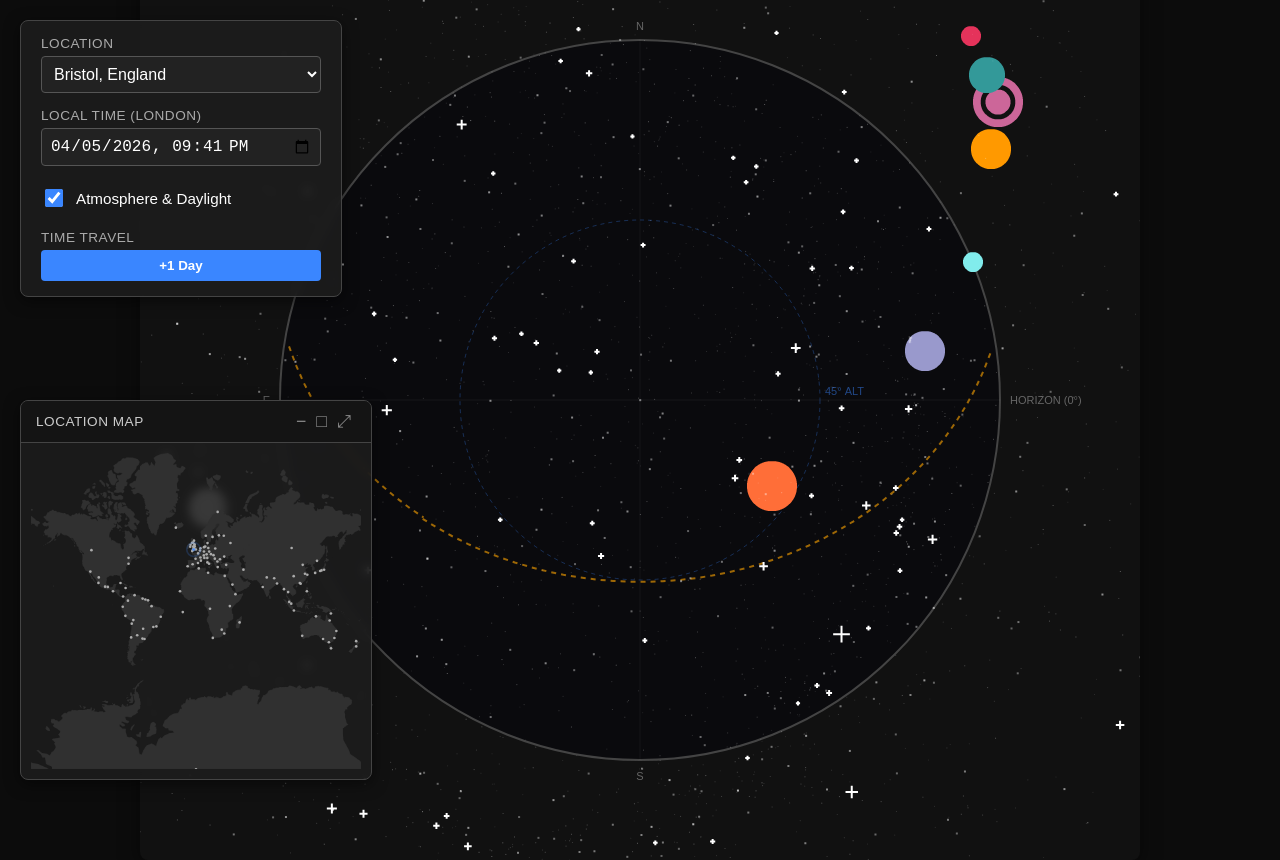
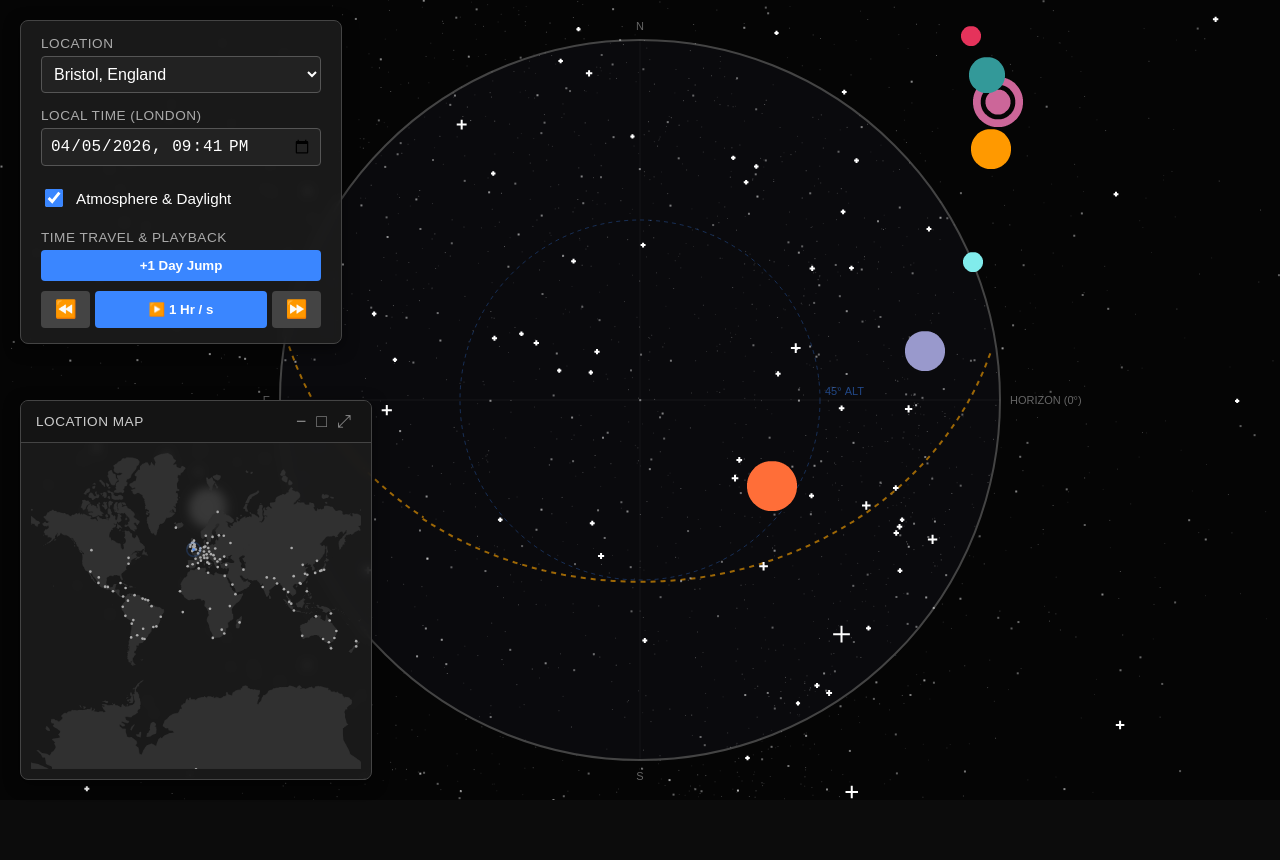
Before and after one commit to yorkgibson2011/sky-map, a Vue app in the folder my-sky-app/: page / in a window 1280 px wide. After the commit the page ends 800 px from the top, so only its background shows below. Built offline with nearby package versions, Linux system fonts and the light colour scheme.

Commit message:
playback

```diff
--- a/my-sky-app/src/components/SkyControls.vue
+++ b/my-sky-app/src/components/SkyControls.vue
@@ -55,9 +55,7 @@ const dateTimeInput = ref<string>(formatWithOffset(skyStore.targetDate, visualOf
 const isInputFocused = ref(false)
 
 watch([() => skyStore.targetDate, visualOffsetMs], ([newDate, newOffset]) => {
-  // THE SHIELD: Do NOT overwrite the input if the user is interacting with it!
   if (isInputFocused.value) return;
-
   const newStr = formatWithOffset(newDate, newOffset)
   if (dateTimeInput.value !== newStr) dateTimeInput.value = newStr
 })
@@ -81,13 +79,40 @@ function onDateChange(event: Event) {
   const target = event.target as HTMLInputElement
   if (target.value) {
     const localDateAsUtc = new Date(target.value + 'Z')
-
-    // Safely abort if the browser passes a corrupted string while typing
     if (isNaN(localDateAsUtc.getTime())) return;
-
     const trueOffsetMs = getTzOffsetMs(localDateAsUtc, skyStore.timezone)
     const absoluteDate = new Date(localDateAsUtc.getTime() - trueOffsetMs)
     skyStore.setDate(absoluteDate, 1500)
+  }
+}
+
+// ==========================================
+// NEW: Playback Speed Array & Methods
+// ==========================================
+const RATES = [
+  { label: '-1 Wk / s', val: -604800 },
+  { label: '-1 Day / s', val: -86400 },
+  { label: '-1 Hr / s', val: -3600 },
+  { label: '-1 Min / s', val: -60 },
+  { label: 'Realtime', val: 1 },
+  { label: '1 Min / s', val: 60 },
+  { label: '1 Hr / s', val: 3600 },
+  { label: '1 Day / s', val: 86400 },
+  { label: '1 Wk / s', val: 604800 }
+]
+const rateIndex = ref(6) // Default to "1 Hr / s"
+
+function slower() {
+  if (rateIndex.value > 0) {
+    rateIndex.value--
+    skyStore.playbackRate = RATES[rateIndex.value].val
+  }
+}
+
+function faster() {
+  if (rateIndex.value < RATES.length - 1) {
+    rateIndex.value++
+    skyStore.playbackRate = RATES[rateIndex.value].val
   }
 }
 </script>
@@ -122,8 +147,16 @@ function onDateChange(event: Event) {
     </div>
 
     <div class="control-group">
-      <label>Time Travel</label>
-      <button @click="stepForwardOneDay">+1 Day</button>
+      <label>Time Travel & Playback</label>
+      <button @click="stepForwardOneDay" class="full-btn">+1 Day Jump</button>
+
+      <div class="playback-controls">
+        <button @click="slower" :disabled="rateIndex === 0" title="Slower" class="scrub-btn">⏪</button>
+        <button @click="skyStore.togglePlay" class="play-btn" :class="{ 'is-active': skyStore.isPlaying }">
+          {{ skyStore.isPlaying ? '⏸️ ' + RATES[rateIndex].label : '▶️ ' + RATES[rateIndex].label }}
+        </button>
+        <button @click="faster" :disabled="rateIndex === RATES.length - 1" title="Faster" class="scrub-btn">⏩</button>
+      </div>
     </div>
   </div>
 </template>
@@ -136,6 +169,16 @@ label { font-size: 0.85rem; color: #aaa; text-transform: uppercase; letter-spaci
 .checkbox-label { cursor: pointer; color: #fff; text-transform: none; letter-spacing: 0; font-size: 0.95rem;}
 select, input:not([type="checkbox"]) { padding: 8px; border-radius: 4px; border: 1px solid #555; background: #222; color: white; outline: none; font-size: 1rem; }
 input[type="checkbox"] { width: 18px; height: 18px; cursor: pointer; accent-color: #3a86ff;}
-button { padding: 8px 12px; background: #3a86ff; color: white; border: none; border-radius: 4px; cursor: pointer; font-weight: bold; transition: background 0.2s; }
-button:hover { background: #2a66cc; }
+
+button { padding: 8px 12px; background: #3a86ff; color: white; border: none; border-radius: 4px; cursor: pointer; font-weight: bold; transition: background 0.2s, transform 0.1s; }
+button:hover:not(:disabled) { background: #2a66cc; }
+button:active:not(:disabled) { transform: scale(0.97); }
+button:disabled { opacity: 0.5; cursor: not-allowed; background: #444; }
+
+.playback-controls { display: flex; gap: 5px; margin-top: 5px; }
+.scrub-btn { flex: 1; padding: 8px 0; background: #444; font-size: 1.1rem; }
+.scrub-btn:hover:not(:disabled) { background: #555; }
+.play-btn { flex: 3; display: flex; justify-content: center; align-items: center; gap: 5px; }
+.play-btn.is-active { background: #ff3a5e; }
+.play-btn.is-active:hover { background: #cc2a4a; }
 </style>
--- a/my-sky-app/src/components/SkyDome.vue
+++ b/my-sky-app/src/components/SkyDome.vue
@@ -1,11 +1,14 @@
 <script setup lang="ts">
-import { ref, watch, onMounted } from 'vue'
+import { ref, watch, onMounted, onUnmounted } from 'vue'
 import { useSkyStore, type RenderableBody } from '../stores/skyStore'
 import { NumberUtils } from '../utils/NumberUtils'
 
 const skyStore = useSkyStore()
 
+const containerRef = ref<HTMLDivElement | null>(null)
 const canvasRef = ref<HTMLCanvasElement | null>(null)
+let resizeObserver: ResizeObserver | null = null
+
 const imagesLoaded = ref(false)
 const imageCache: Record<string, HTMLImageElement> = {}
 
@@ -13,10 +16,11 @@ const hoveredBody = ref<RenderableBody | null>(null)
 const mouseX = ref(0)
 const mouseY = ref(0)
 
-const BG_SIZE = 720
+// NEW: Reactive dimensions
+const CANVAS_WIDTH = ref(1000)
+const CANVAS_HEIGHT = ref(920)
+const BG_SIZE = ref(720)
 const NORTH = -1
-const CANVAS_WIDTH = 1000
-const CANVAS_HEIGHT = 920
 
 async function preloadImages() {
   const assetNames = [
@@ -37,18 +41,22 @@ async function preloadImages() {
 }
 
 function getCoordinates(azimuth: number, altitude: number) {
-  const radius = ((90 - altitude) / 180) * BG_SIZE
+  const radius = ((90 - altitude) / 180) * BG_SIZE.value
   const top = NumberUtils.cosD(azimuth) * radius * NORTH
   const left = NumberUtils.sinD(azimuth) * radius * NORTH
-  return { x: (CANVAS_WIDTH / 2) + left, y: (CANVAS_HEIGHT / 2) + top }
+  return { x: (CANVAS_WIDTH.value / 2) + left, y: (CANVAS_HEIGHT.value / 2) + top }
 }
 
 function handleMouseMove(event: MouseEvent) {
   const canvas = canvasRef.value
   if (!canvas) return
+
   const rect = canvas.getBoundingClientRect()
-  const x = (event.clientX - rect.left) * (canvas.width / rect.width)
-  const y = (event.clientY - rect.top) * (canvas.height / rect.height)
+
+  // Because we scale the canvas context by DPR, CSS pixels map exactly 1:1 to our logic!
+  const x = event.clientX - rect.left
+  const y = event.clientY - rect.top
+
   mouseX.value = event.clientX
   mouseY.value = event.clientY
 
@@ -80,13 +88,20 @@ function drawSky() {
   const ctx = canvas.getContext('2d')
   if (!ctx) return
 
+  const dpr = window.devicePixelRatio || 1
+  // Reset transform to identity before clearing and scaling
+  ctx.resetTransform()
   ctx.clearRect(0, 0, canvas.width, canvas.height)
-  const centerX = CANVAS_WIDTH / 2
-  const centerY = CANVAS_HEIGHT / 2
+  // Scale the context so our CSS pixel math draws perfectly crisp on Retina/4K screens
+  ctx.scale(dpr, dpr)
 
-  // 1. DAY/NIGHT BACKGROUND BLENDING (Drawn first so it stays at the back)
+  const centerX = CANVAS_WIDTH.value / 2
+  const centerY = CANVAS_HEIGHT.value / 2
+  const bgRadius = BG_SIZE.value / 2
+
+  // 1. DAY/NIGHT BACKGROUND BLENDING
   ctx.beginPath()
-  ctx.arc(centerX, centerY, BG_SIZE / 2, 0, Math.PI * 2)
+  ctx.arc(centerX, centerY, bgRadius, 0, Math.PI * 2)
   ctx.fillStyle = '#0a0a0c'
   ctx.fill()
 
@@ -106,29 +121,27 @@ function drawSky() {
     starVisibility = Math.max(0, Math.min(1, (alt + 2) / -10));
   }
 
-  // Draw the Horizon Ring
   ctx.strokeStyle = '#444444'; ctx.lineWidth = 2; ctx.stroke()
 
-  // 2. THE CROSSHAIRS (Moved here so they paint ON TOP of the background!)
+  // 2. THE CROSSHAIRS
   ctx.beginPath()
-  ctx.moveTo(centerX, centerY - (BG_SIZE / 2)); ctx.lineTo(centerX, centerY + (BG_SIZE / 2))
-  ctx.moveTo(centerX - (BG_SIZE / 2), centerY); ctx.lineTo(centerX + (BG_SIZE / 2), centerY)
+  ctx.moveTo(centerX, centerY - bgRadius); ctx.lineTo(centerX, centerY + bgRadius)
+  ctx.moveTo(centerX - bgRadius, centerY); ctx.lineTo(centerX + bgRadius, centerY)
   ctx.strokeStyle = 'rgba(255, 255, 255, 0.05)'; ctx.lineWidth = 1; ctx.stroke()
 
-  // Add Horizon Labels
   ctx.fillStyle = '#666666'; ctx.font = '11px sans-serif'; ctx.textAlign = 'center'
-  ctx.fillText('N', centerX, centerY - (BG_SIZE / 2) - 10)
-  ctx.fillText('S', centerX, centerY + (BG_SIZE / 2) + 20)
-  ctx.textAlign = 'left'; ctx.fillText('HORIZON (0°)', centerX + (BG_SIZE / 2) + 10, centerY + 4)
-  ctx.textAlign = 'right'; ctx.fillText('E', centerX - (BG_SIZE / 2) - 10, centerY + 4)
+  ctx.fillText('N', centerX, centerY - bgRadius - 10)
+  ctx.fillText('S', centerX, centerY + bgRadius + 20)
+  ctx.textAlign = 'left'; ctx.fillText('HORIZON (0°)', centerX + bgRadius + 10, centerY + 4)
+  ctx.textAlign = 'right'; ctx.fillText('E', centerX - bgRadius - 10, centerY + 4)
 
   // 3. 45° Altitude Ring
-  ctx.beginPath(); ctx.arc(centerX, centerY, BG_SIZE / 4, 0, Math.PI * 2)
+  ctx.beginPath(); ctx.arc(centerX, centerY, bgRadius / 2, 0, Math.PI * 2)
   ctx.strokeStyle = 'rgba(58, 134, 255, 0.3)'; ctx.setLineDash([4, 4]); ctx.stroke(); ctx.setLineDash([])
   ctx.fillStyle = 'rgba(58, 134, 255, 0.5)'; ctx.textAlign = 'left'
-  ctx.fillText('45° ALT', centerX + (BG_SIZE / 4) + 5, centerY - 5)
+  ctx.fillText('45° ALT', centerX + (bgRadius / 2) + 5, centerY - 5)
 
-  // 4. Sun's Path (Sunset Line)
+  // 4. Sun's Path
   if (skyStore.sunPath.length > 0) {
     ctx.beginPath()
     let isDrawingPath = false
@@ -191,18 +204,48 @@ function drawSky() {
   })
 }
 
-onMounted(() => preloadImages())
+// NEW: Setup the ResizeObserver when mounted
+onMounted(() => {
+  preloadImages()
+
+  if (containerRef.value) {
+    resizeObserver = new ResizeObserver((entries) => {
+      for (const entry of entries) {
+        const { width, height } = entry.contentRect
+
+        CANVAS_WIDTH.value = width
+        CANVAS_HEIGHT.value = height
+
+        // Dynamically size the dome based on the smaller screen dimension,
+        // leaving 80px of padding for the N/S/E/W labels so they don't clip.
+        BG_SIZE.value = Math.min(width, height) - 80
+
+        if (canvasRef.value) {
+          const dpr = window.devicePixelRatio || 1
+          // The actual HTML buffer is multiplied by DPR
+          canvasRef.value.width = width * dpr
+          canvasRef.value.height = height * dpr
+        }
+        drawSky()
+      }
+    })
+    resizeObserver.observe(containerRef.value)
+  }
+})
+
+// Clean up the observer if the component is ever destroyed
+onUnmounted(() => {
+  if (resizeObserver) resizeObserver.disconnect()
+})
 
 watch(() => skyStore.activeBodies, () => drawSky(), { deep: true })
 watch(() => skyStore.showAtmosphere, () => drawSky())
 </script>
 
 <template>
-  <div class="sky-container">
+  <div class="sky-container" ref="containerRef">
     <canvas
       ref="canvasRef"
-      :width="CANVAS_WIDTH"
-      :height="CANVAS_HEIGHT"
       @mousemove="handleMouseMove"
       @mouseleave="handleMouseLeave"
     ></canvas>
@@ -219,8 +262,28 @@ watch(() => skyStore.showAtmosphere, () => drawSky())
 </template>
 
 <style scoped>
-.sky-container { display: flex; justify-content: center; align-items: center; position: relative; }
-canvas { background-color: #111; border-radius: 8px; box-shadow: 0 4px 20px rgba(0,0,0,0.5); cursor: default; }
+/* NEW: Ensure the container forces itself to fill available space */
+.sky-container {
+  position: absolute; /* Takes it out of document flow */
+  top: 0; left: 0;
+  width: 100vw;
+  height: 100vh;
+  display: flex;
+  justify-content: center;
+  align-items: center;
+  overflow: hidden;
+  background-color: #050505; /* Fallback deep space behind the canvas */
+}
+
+/* NEW: The canvas stretches 100% via CSS, but draws based on internal dpr buffer */
+canvas {
+  display: block;
+  width: 100%;
+  height: 100%;
+  background-color: transparent;
+  cursor: default;
+}
+
 .hover-tooltip { position: fixed; background: rgba(15, 15, 25, 0.95); border: 1px solid #444; border-radius: 6px; padding: 12px 16px; color: #fff; pointer-events: none; z-index: 100; box-shadow: 0 4px 15px rgba(0,0,0,0.5); font-family: sans-serif; min-width: 180px; }
 .hover-tooltip h3 { margin: 0 0 8px 0; font-size: 1rem; color: #3a86ff; text-transform: capitalize; }
 .tooltip-data p { margin: 4px 0; font-size: 0.85rem; color: #ccc; }
--- a/my-sky-app/src/stores/skyStore.ts
+++ b/my-sky-app/src/stores/skyStore.ts
@@ -29,16 +29,59 @@ export const useSkyStore = defineStore('sky', () => {
   const visMagThreshold = ref<number>(5.5)
 
   const activeBodies = shallowRef<RenderableBody[]>([])
-  // NEW: Store the sunset line coordinates in state
-  // NEW: Allow null values to act as a "pen lift" break in the line
   const sunPath = shallowRef<({azimuth: number, altitude: number} | null)[]>([])
 
   let animationFrameId: number | null = null;
   const isLiveTime = ref(true)
   let interactionTimeout: number | null = null
 
+  const isPlaying = ref(false)
+  const playbackRate = ref(3600)
+  let lastPlaybackTime = 0
+  let playbackFrameId: number | null = null
+
+  function togglePlay() {
+    isPlaying.value = !isPlaying.value
+    if (isPlaying.value) {
+      isLiveTime.value = false
+      if (interactionTimeout) clearTimeout(interactionTimeout)
+      if (animationFrameId) cancelAnimationFrame(animationFrameId)
+
+      lastPlaybackTime = Date.now()
+      playbackFrameId = requestAnimationFrame(playbackLoop)
+    } else {
+      if (playbackFrameId) {
+        cancelAnimationFrame(playbackFrameId)
+        playbackFrameId = null
+      }
+    }
+  }
+
+  function playbackLoop() {
+    if (!isPlaying.value) return
+    const now = Date.now()
+    const deltaMs = now - lastPlaybackTime
+    lastPlaybackTime = now
+
+    const cappedDelta = Math.min(deltaMs, 100)
+    const simDeltaMs = cappedDelta * playbackRate.value
+    const nextMs = targetDate.value.getTime() + simDeltaMs
+
+    const newDate = new Date(nextMs)
+    targetDate.value = newDate
+    currentDate.value = newDate
+
+    try {
+      recalculateSky()
+    } catch(e) {
+      console.error("Playback math error:", e)
+    }
+
+    playbackFrameId = requestAnimationFrame(playbackLoop)
+  }
+
   setInterval(() => {
-    if (isLiveTime.value && !animationFrameId) {
+    if (isLiveTime.value && !animationFrameId && !isPlaying.value) {
       const now = new Date()
       currentDate.value = now
       targetDate.value = now
@@ -47,6 +90,7 @@ export const useSkyStore = defineStore('sky', () => {
   }, 1000)
 
   function setLocation(targetLat: number, targetLon: number, targetTz: string = 'Europe/London', durationMs = 1500) {
+    if (isPlaying.value) togglePlay()
     if (animationFrameId) cancelAnimationFrame(animationFrameId)
 
     timezone.value = targetTz;
@@ -87,6 +131,7 @@ export const useSkyStore = defineStore('sky', () => {
 
   function setDate(newTargetDate: Date, durationMs = 1500, isUserAction = true) {
     if (isNaN(newTargetDate.getTime())) return;
+    if (isPlaying.value) togglePlay();
 
     if (animationFrameId) cancelAnimationFrame(animationFrameId)
     targetDate.value = newTargetDate
@@ -124,12 +169,12 @@ export const useSkyStore = defineStore('sky', () => {
   }
 
   function recalculateSky() {
-    // 1. CALCULATE THE SUNSET LINE FIRST
+    const startOfDay = new Date(currentDate.value)
+    startOfDay.setHours(0, 0, 0, 0)
+
     const path: ({azimuth: number, altitude: number} | null)[] = []
     let sunWasUp = false
 
-    // Check 12 hours before and 12 hours after the current time
-    // This ensures we capture the correct daylight arc for the timezone we are looking at!
     for (let hour = -12; hour <= 12; hour += 0.25) {
       const testDate = new Date(currentDate.value.getTime() + hour * 60 * 60 * 1000)
       const tempSunPos = PlanetaryPositions.sun(testDate)
@@ -139,7 +184,6 @@ export const useSkyStore = defineStore('sky', () => {
           path.push({ azimuth: tempSunPos.azimuth, altitude: tempSunPos.altitude })
           sunWasUp = true
         } else if (sunWasUp) {
-          // The sun just went below the horizon! Push a null to break the line.
           path.push(null)
           sunWasUp = false
         }
@@ -147,42 +191,17 @@ export const useSkyStore = defineStore('sky', () => {
     }
     sunPath.value = path
 
-    // 2. THE SHIELD: Instantly wipe the math cache clean!
-    // This stops the sunset line from corrupting the planets' geocentric coordinates.
     PlanetaryPositions.lastDate = new Date(0)
     PlanetaryPositions.lastSunDate = new Date(0)
     PlanetaryPositions.lastSun = null
 
-    // 3. NOW CALCULATE THE PLANETS
     const bodies: RenderableBody[] = []
 
-    PlanetaryPositions.PLANET_NAMES.forEach((planetName) => {
-      const calcFunction = (PlanetaryPositions as any)[planetName]
-      if (typeof calcFunction === 'function') {
-        const data: PositionData = calcFunction.call(PlanetaryPositions, currentDate.value)
-        bodies.push({
-          ...data,
-          id: planetName,
-          label: planetName.charAt(0).toUpperCase() + planetName.slice(1),
-          imageId: planetName === 'moon' ? 'moon_phases_38' : planetName,
-          isStar: false,
-          isInteractive: true,
-          moonPhase: planetName === 'moon' ? PlanetaryPositions.getAbsoluteMoonPhase(currentDate.value) : data.moonPhase
-        })
-      }
-    })
+    // ==========================================
+    // RENDERING ORDER (BACK TO FRONT)
+    // ==========================================
 
-    const sunData = PlanetaryPositions.sun(currentDate.value)
-    bodies.push({
-      ...sunData,
-      id: 'sun',
-      label: 'Sun',
-      imageId: 'sun',
-      isStar: true,
-      isInteractive: true,
-      visualMagnitude: -26.74
-    })
-
+    // 1. STARS (Farthest back)
     STAR_DATA.forEach(star => {
       if (star.VM <= visMagThreshold.value) {
         const aa = PlanetaryPositions.azimuthAltitude(star.RA, star.Dec, currentDate.value)
@@ -196,6 +215,50 @@ export const useSkyStore = defineStore('sky', () => {
           visualMagnitude: star.VM
         })
       }
+    })
+
+    // 2. SUN
+    const sunData = PlanetaryPositions.sun(currentDate.value)
+    bodies.push({
+      ...sunData,
+      id: 'sun',
+      label: 'Sun',
+      imageId: 'sun',
+      isStar: true,
+      isInteractive: true,
+      visualMagnitude: -26.74
+    })
+
+    // 3. PLANETS (Excluding Moon and Earth!)
+    PlanetaryPositions.PLANET_NAMES.forEach((planetName) => {
+      // THE FIX: Skip the moon (drawn last) AND Earth (we are standing on it!)
+      if (planetName === 'moon' || planetName === 'earth') return;
+
+      const calcFunction = (PlanetaryPositions as any)[planetName]
+      if (typeof calcFunction === 'function') {
+        const data: PositionData = calcFunction.call(PlanetaryPositions, currentDate.value)
+        bodies.push({
+          ...data,
+          id: planetName,
+          label: planetName.charAt(0).toUpperCase() + planetName.slice(1),
+          imageId: planetName,
+          isStar: false,
+          isInteractive: true,
+          moonPhase: data.moonPhase
+        })
+      }
+    })
+
+    // 4. MOON (Closest to Earth, drawn absolutely last so it sits on top)
+    const moonData = PlanetaryPositions.moon(currentDate.value)
+    bodies.push({
+      ...moonData,
+      id: 'moon',
+      label: 'Moon',
+      imageId: 'moon_phases_38',
+      isStar: false,
+      isInteractive: true,
+      moonPhase: PlanetaryPositions.getAbsoluteMoonPhase(currentDate.value)
     })
 
     activeBodies.value = bodies
@@ -214,7 +277,10 @@ export const useSkyStore = defineStore('sky', () => {
     showAtmosphere,
     visMagThreshold,
     activeBodies,
-    sunPath, // Export the path to the component!
+    sunPath,
+    isPlaying,
+    playbackRate,
+    togglePlay,
     setLocation,
     setDate,
     recalculateSky
```
